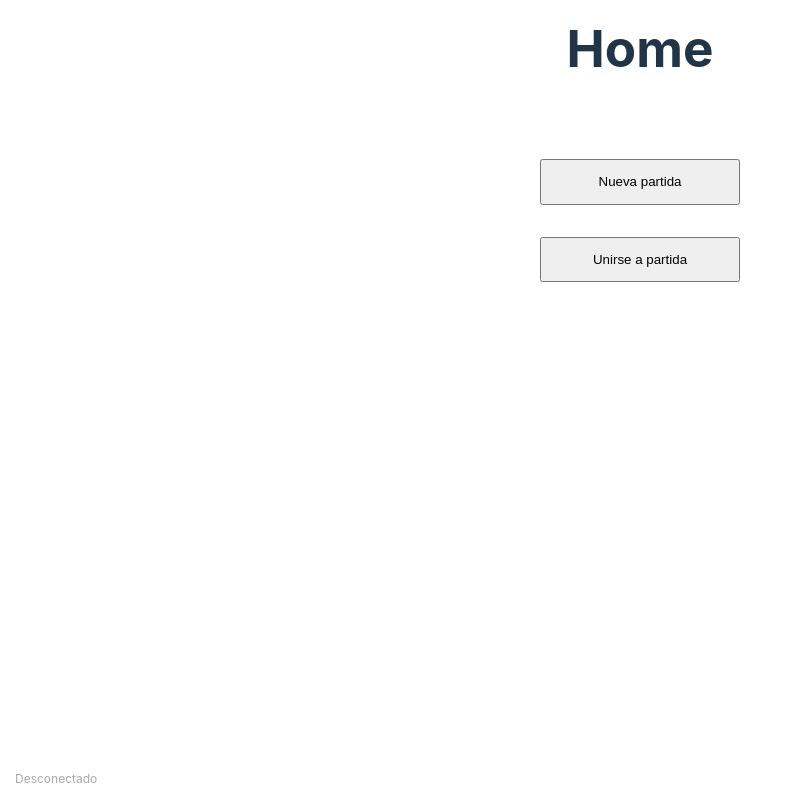
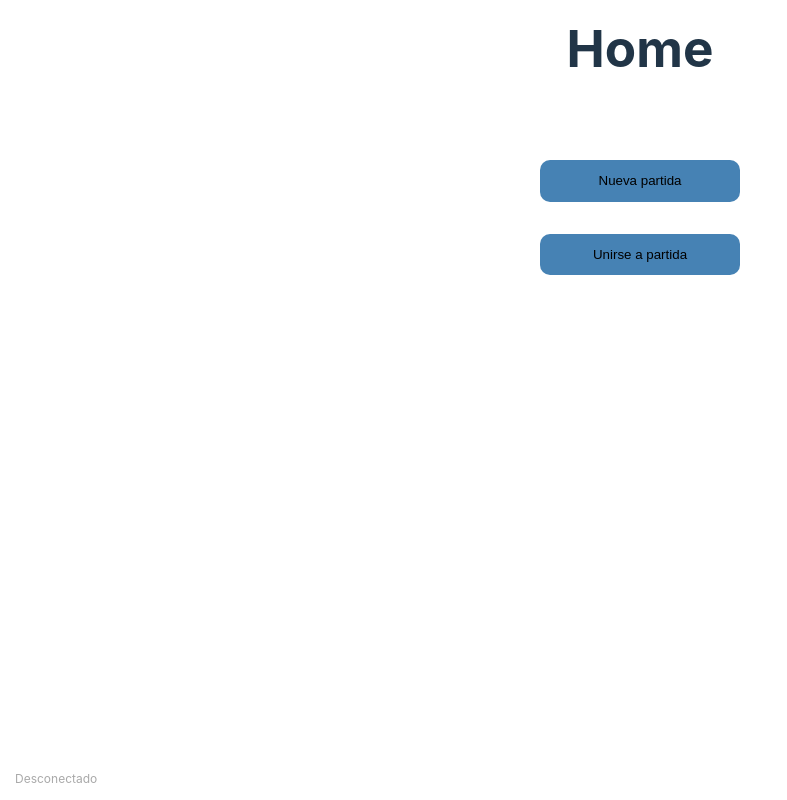
Before and after one commit to larcondo/find-neighbor-frontend, a React (Vite) app: page / in a window 1280 px wide. Shown: the whole page, without its empty margins (0-787 px from the left). Built offline with nearby package versions, Linux system fonts and the light colour scheme.

Commit message:
add Button common component and style scrollbar

```diff
--- /dev/null
+++ b/src/components/common/Button/index.css
@@ -0,0 +1,11 @@
+.button {
+  padding: 1em 2em;
+  border-radius: 0.75em;
+  border: none;
+  cursor: pointer;
+  background-color: steelblue;
+}
+
+.button:hover {
+  background-color: hsl(207, 44%, 44%);
+}
--- /dev/null
+++ b/src/components/common/Button/index.jsx
@@ -0,0 +1,11 @@
+import './index.css';
+
+const Button = ({ children, onClick, ...props }) => {
+  return(
+    <button onClick={onClick} className='button' {...props}>
+      { children }
+    </button>
+  );
+};
+
+export default Button;
--- a/src/components/common/GameSIO/index.jsx
+++ b/src/components/common/GameSIO/index.jsx
@@ -36,11 +36,11 @@ const GameSIO = ({ game, me, addPiece, finalizar }) => {
       </div>
 
       <div className='player'>
-        <PlayerPieces pieces={player.pieces} addPiece={addPiece} isPlayerTurn={turn} />
         <div className='player-data'>
           <span className={ turn ? 'name playing' : 'name notplaying'}>You: { player.player_name }</span>
           <span className='pieces-left'><b>{ player.pieces.length }</b> piezas</span>
         </div>
+        <PlayerPieces pieces={player.pieces} addPiece={addPiece} isPlayerTurn={turn} />
       </div>
 
       <div>
@@ -48,7 +48,7 @@ const GameSIO = ({ game, me, addPiece, finalizar }) => {
         <button onClick={finalizar}>Finalizar</button>
       </div>
 
-      <WinnerMessage gameStatus={gameSt}  />
+      <WinnerMessage gameStatus={gameSt} action={finalizar} />
     </div>
   );
 };
--- a/src/components/common/JoinGameForm/index.jsx
+++ b/src/components/common/JoinGameForm/index.jsx
@@ -3,6 +3,7 @@ import { useDispatch } from 'react-redux';
 import { setMe } from '../../../reducers/meReducer';
 
 import TextInput from '../TextInput';
+import Button from '../Button';
 
 const namePattern = new RegExp('^[0-9a-zA-Zá-ú]{4,}$');
 const idPattern = new RegExp('^[0-9a-fA-F]{16}$');
@@ -76,9 +77,9 @@ const JoinGameForm = ({ isConnected, socket }) => {
         validMessage='id válido'
       />
 
-      <button type='submit' disabled={errorMessage.name || errorMessage.idPartida}>
+      <Button type='submit' disabled={errorMessage.name || errorMessage.idPartida}>
         Aceptar
-      </button>
+      </Button>
 
       <p>{ isConnected ? 'Conectado' : 'NO Conectado' }</p>
     </form>
--- a/src/components/common/NewGameForm/index.jsx
+++ b/src/components/common/NewGameForm/index.jsx
@@ -3,6 +3,7 @@ import { useDispatch } from 'react-redux';
 import { setMe } from '../../../reducers/meReducer';
 
 import TextInput from '../TextInput';
+import Button from '../Button';
 
 const namePattern = new RegExp('^[0-9a-zA-Zá-ú]{4,}$');
 
@@ -45,9 +46,9 @@ const NewGameForm = ({ isConnected, socket }) => {
         validMessage='Válido'
       />
 
-      <button type='submit' disabled={errorMessage}>
+      <Button type='submit' disabled={errorMessage}>
         Aceptar
-      </button>
+      </Button>
 
       <p>{ isConnected ? 'Conectado' : 'NO Conectado' }</p>
     </form>
--- a/src/components/common/PlayerPieces/index.css
+++ b/src/components/common/PlayerPieces/index.css
@@ -1,14 +1,28 @@
 .player-pieces {
-  /* display: grid;
-  grid-template-rows: auto;
-  grid-template-columns: repeat(4, 25%); */
   width: 350px;
-  /* min-width: calc(30px * 3.5 * 2); */
-
-  /* background-color: #303030; */
   margin: 0 10px;
 
   display: flex;
   flex-flow: row nowrap;
   overflow-x: scroll;
 }
+
+.player-pieces::-webkit-scrollbar {
+  height: 6px;
+  cursor: pointer;
+}
+
+.player-pieces::-webkit-scrollbar-thumb {
+  background-color: rgba(255,255,255,0.1);
+  border-radius: 6px;
+}
+
+.player-pieces::-webkit-scrollbar-track {
+  background-color: rgba(0,0,0,0.1);
+}
+
+
+.player-pieces::-webkit-scrollbar-button {
+  background-color: yellow;
+  width: 0px;
+}
--- a/src/components/common/WinnerMessage/index.css
+++ b/src/components/common/WinnerMessage/index.css
@@ -1,4 +1,4 @@
-.winner-message {
+.winner-message-container {
   position: absolute;
   z-index: 10;
   top: 200px;
@@ -8,7 +8,7 @@
   justify-content: center;
 }
 
-.winner-message > div {
+.winner-message {
   padding: 1em 0;
   background-color: seagreen;
   /* color: #c3c3c3; */
--- a/src/components/common/WinnerMessage/index.jsx
+++ b/src/components/common/WinnerMessage/index.jsx
@@ -1,16 +1,21 @@
 import './index.css';
 
-const WinnerMessage = ({ gameStatus }) => {
+import Button from '../Button';
+
+const WinnerMessage = ({ gameStatus, action }) => {
   if (!gameStatus) return null;
 
   if (!gameStatus.gameOver) return null;
 
   return(
-    <div className='winner-message'>
-      <div>
+    <div className='winner-message-container'>
+      <div className='winner-message'>
         <p>¡FIN del JUEGO!! 🎉</p>
         <p>Felicitaciones { gameStatus.winner.toUpperCase() }</p>
         <p>¡Has ganado!🏆</p>
+        <Button onClick={action}>
+          Jugar de nuevo
+        </Button>
       </div>
     </div>
   );
--- a/src/components/pages/Home/index.jsx
+++ b/src/components/pages/Home/index.jsx
@@ -1,5 +1,7 @@
 import './index.css';
 import { useNavigate } from 'react-router-dom';
+
+import Button from '../../common/Button';
 
 const Home = () => {
   const navigate = useNavigate();
@@ -8,12 +10,12 @@ const Home = () => {
     <div className='home-container'>
       <h1 className='title'>Home</h1>
       <div className='buttons'>
-        <button type='button' onClick={() => navigate('/newgame')}>
+        <Button onClick={() => navigate('/newgame')}>
           Nueva partida
-        </button>
-        <button type='button' onClick={() => navigate('/join')}>
+        </Button>
+        <Button onClick={() => navigate('/join')}>
           Unirse a partida
-        </button>
+        </Button>
       </div>
     </div>
   );
```
